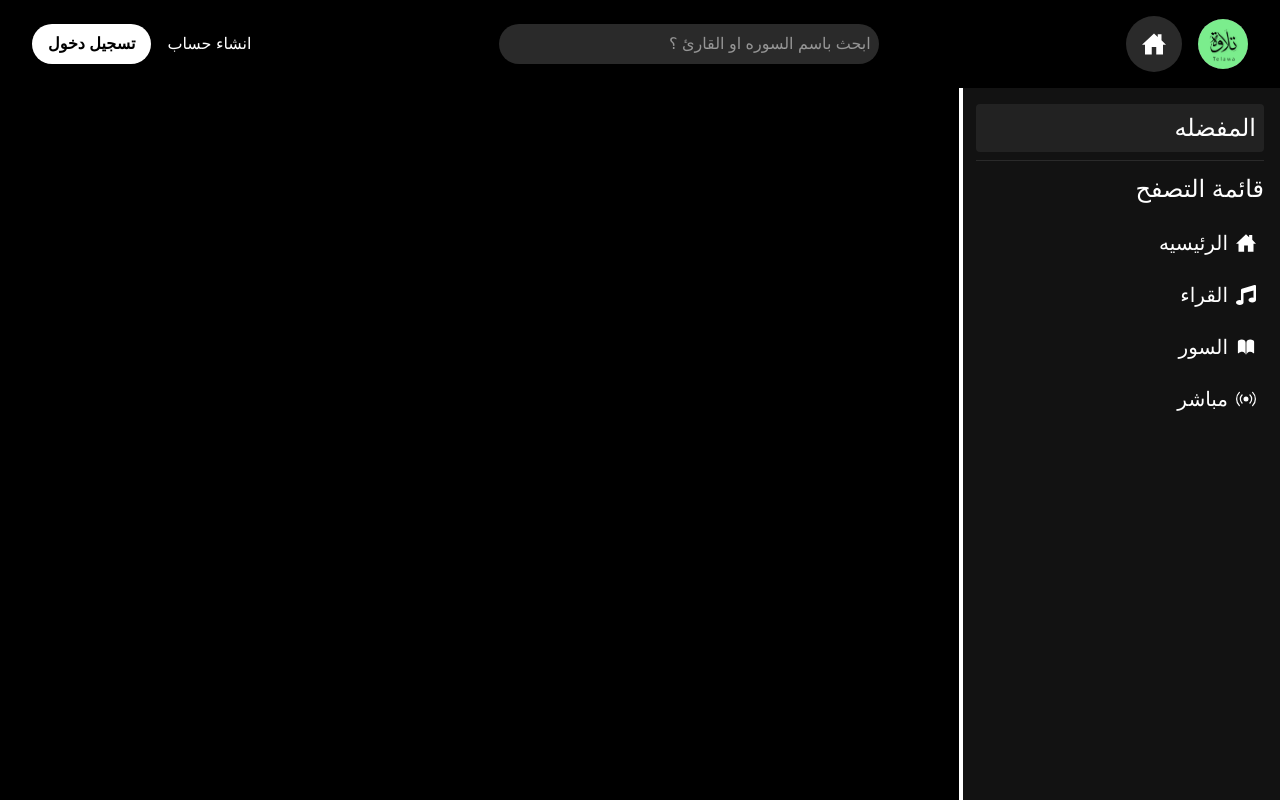
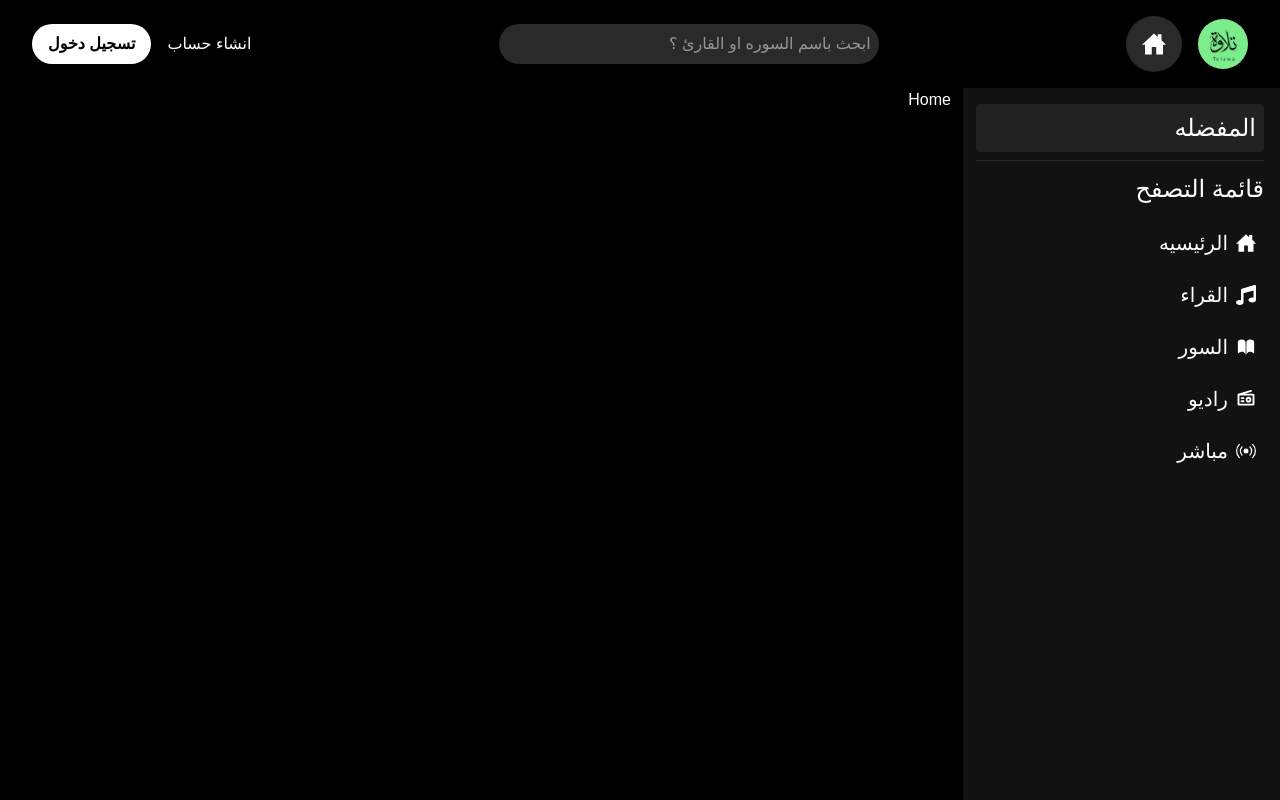
Before and after one commit to ayaFarh/telawa, a Next.js app: page /Home in a window 1280 px wide. Before the commit this address had no page. Shown: the top 800 px of the page. Built offline with nearby package versions, Linux system fonts and the light colour scheme.

Commit message:
handel radio

```diff
--- /dev/null
+++ b/src/app/Home/page.jsx
@@ -0,0 +1,7 @@
+import React from 'react'
+
+export default function Home() {
+  return (
+    <div className='text-white'>Home</div>
+  )
+}
--- /dev/null
+++ b/src/app/Radio/_Component/RadioPlayer.jsx
@@ -0,0 +1,12 @@
+import React from 'react'
+import AudioPlayer from 'react-h5-audio-player';
+import 'react-h5-audio-player/lib/styles.css';
+
+export default function RadioPlayer({src}) {
+  return (
+    <div className=' w-screen fixed bottom-0 right-0 z-[4444]'>
+        <AudioPlayer src={src} autoPlay showJumpControls={false}   className="!rounded-none !w-full " />
+
+    </div>
+  )
+}
--- /dev/null
+++ b/src/app/Radio/page.jsx
@@ -0,0 +1,39 @@
+"use client"
+import React, { useEffect, useState } from 'react'
+
+import { useDispatch, useSelector } from 'react-redux';
+import { getAllRadioReader } from '@/lib/redux/slices/radio';
+import RadioPlayer from './_Component/RadioPlayer';
+import Loader from '../_Component/Loader/Loader';
+
+export default function Radio() {
+    const [playAudio,setPlayAudio]=useState(false)
+    const [currentRadioUrl, setCurrentRadioUrl] = useState('')
+    const { radio, loading, error } = useSelector(state => state.radio);
+    console.log(radio);
+
+    const dispatch=useDispatch()
+    useEffect(()=>{
+        dispatch(getAllRadioReader())
+    },[])
+
+    const handlePlay=(url)=>{
+        setPlayAudio(true)
+        setCurrentRadioUrl(url)
+
+    }
+  return (
+    <>
+    <div className='text-white space-y-4 relative'>
+    <h1 className='text-3xl text-white hover:underline'>راديو مباشر</h1>
+    {loading && <div className='flex justify-center items-center min-h-screen'><Loader /></div>}
+   <div className='grid grid-cols-1 md:grid-cols-2 max-[360px]:grid-cols-1 lg:grid-cols-3 gap-4'>
+    {radio.map((radio)=><h2 className='text-xl px-4 py-2 bg-gradient-to-b from-gray-500 to-green-900  rounded  cursor-pointer  ' key={radio.id}
+    onClick={()=>handlePlay(radio.url)}
+    >{radio.name}</h2>) }
+   </div>
+    </div>
+    {playAudio && <RadioPlayer src={currentRadioUrl}  />}
+    </>
+  )
+}
--- a/src/app/_Component/Api/Api.js
+++ b/src/app/_Component/Api/Api.js
@@ -5,5 +5,6 @@ export const API ={
     Allsurah:`${BASE_URL}/surahs?language=ar`,
     Allayah:`${BASE_URL}/ayahs?language=ar`,
     Alljuz:`${BASE_URL}/juzs?language=ar`,
-    DetailsOffAllSurh:`${BASE_URL}/suwar?language=ar`
+    DetailsOffAllSurh:`${BASE_URL}/suwar?language=ar`,
+    radio:`${BASE_URL}/radios?language=ar`,
 }
--- a/src/app/_Component/PhoneNav/page.jsx
+++ b/src/app/_Component/PhoneNav/page.jsx
@@ -7,13 +7,16 @@ import { IoIosBook } from "react-icons/io";
 import { BsBroadcast } from "react-icons/bs";
 import Link from 'next/link'
 import { motion, AnimatePresence } from 'framer-motion';
+import { PiRadioBold } from "react-icons/pi";
+
 
 export default function PhoneNav({ onClose }) {
   const sidbarDetails = [
     { name: "الرئيسيه", url: "/", icon: <IoHomeSharp /> },
-    { name: "القراء", url: "./Reader", icon: <FaMusic /> },
-    { name: "السور", url: "./Surah", icon: <IoIosBook /> },
-    { name: "مباشر", url: "./Direct", icon: <BsBroadcast /> },
+    { name: "القراء", url: "/Reader", icon: <FaMusic /> },
+    { name: "السور", url: "/Surah", icon: <IoIosBook /> },
+    { name: "راديو", url: "/Radio", icon: <PiRadioBold /> },
+    { name: "مباشر", url: "/Direct", icon: <BsBroadcast /> },
   ];
 
   return (
--- a/src/app/_Component/Sidbar/page.jsx
+++ b/src/app/_Component/Sidbar/page.jsx
@@ -4,12 +4,15 @@ import { IoHomeSharp } from "react-icons/io5";
 import { FaMusic } from "react-icons/fa";
 import { IoIosBook } from "react-icons/io";
 import { BsBroadcast } from "react-icons/bs";
+import { PiRadioBold } from "react-icons/pi";
+
 
 export default function Sidbar() {
     const sidbarDetails = [
         { name: "الرئيسيه", url: "/", icon: <IoHomeSharp /> },
         { name: "القراء", url: "/Reader", icon: <FaMusic /> },
         { name: "السور", url: "/Surah", icon: <IoIosBook /> },
+        { name: "راديو", url: "/Radio", icon: <PiRadioBold /> },
         { name: "مباشر", url: "/Direct", icon: <BsBroadcast /> },
     ];
 
--- a/src/app/layout.js
+++ b/src/app/layout.js
@@ -33,7 +33,7 @@ export default function RootLayout({ children }) {
            <Sidbar  />
         </div>
         <div className="md:col-span-9 col-span-12 p-2 min-h-screen  bg-black rounded  relative ">
-          <div className="mb-[300px] min-h-screen">
+          <div className="mb-[300px] min-h-screen max-[640px]:pb-[240px] ">
             <StoreProvider>{children}</StoreProvider>
           </div>
           <Footer/>
--- a/src/app/page.js
+++ b/src/app/page.js
@@ -1,7 +1,8 @@
+import Home from "./Home/page";
 
 
-export default function Home() {
+export default function page() {
   return (
-    <div className="text-3xl bg-[rgb(18,18,18)]">مرحبا</div>
+    <Home/>
   )
 }
--- /dev/null
+++ b/src/lib/redux/slices/radio.js
@@ -0,0 +1,44 @@
+import { API } from "@/app/_Component/Api/Api"
+import { createAsyncThunk, createSlice } from "@reduxjs/toolkit"
+import axios from "axios"
+
+export const getAllRadioReader=createAsyncThunk("radio/getAllRadio",async()=>{
+        try {
+
+           const{data}=await axios.get(`${API.radio}`)
+           console.log(data);
+
+           return data.radios
+        }catch(err){
+            console.log(err)
+        }
+})
+
+
+
+
+const radioSlice=createSlice({
+    name:"radio",
+    initialState:{
+       radio:[],
+        loading:false,
+        error:false
+    },
+    reducers:{},
+    extraReducers:(builder)=>{
+        builder.addCase(getAllRadioReader.fulfilled,(state,action)=>{
+            state.radio=action.payload
+            state.loading=false
+        })
+        .addCase(getAllRadioReader.rejected,(state,action)=>{
+            state.error=true
+        })
+        .addCase(getAllRadioReader.pending,(state,action)=>{
+            state.loading=true
+        })
+
+    }
+})
+
+
+export default radioSlice.reducer
--- a/src/lib/redux/store.js
+++ b/src/lib/redux/store.js
@@ -3,13 +3,15 @@ import auth from "./slices/authSlice";
 import readerSlice from "./slices/readerSlice";
 import direct from "./slices/directSlice";
 import surah from "./slices/surhSlice";
+import radioSlice from "./slices/radio"
 
    export const store =configureStore({
     reducer:{
         auth,
          reader: readerSlice,
          direct,
-         surah
+         surah,
+         radio:radioSlice
 
     }
    })
```
